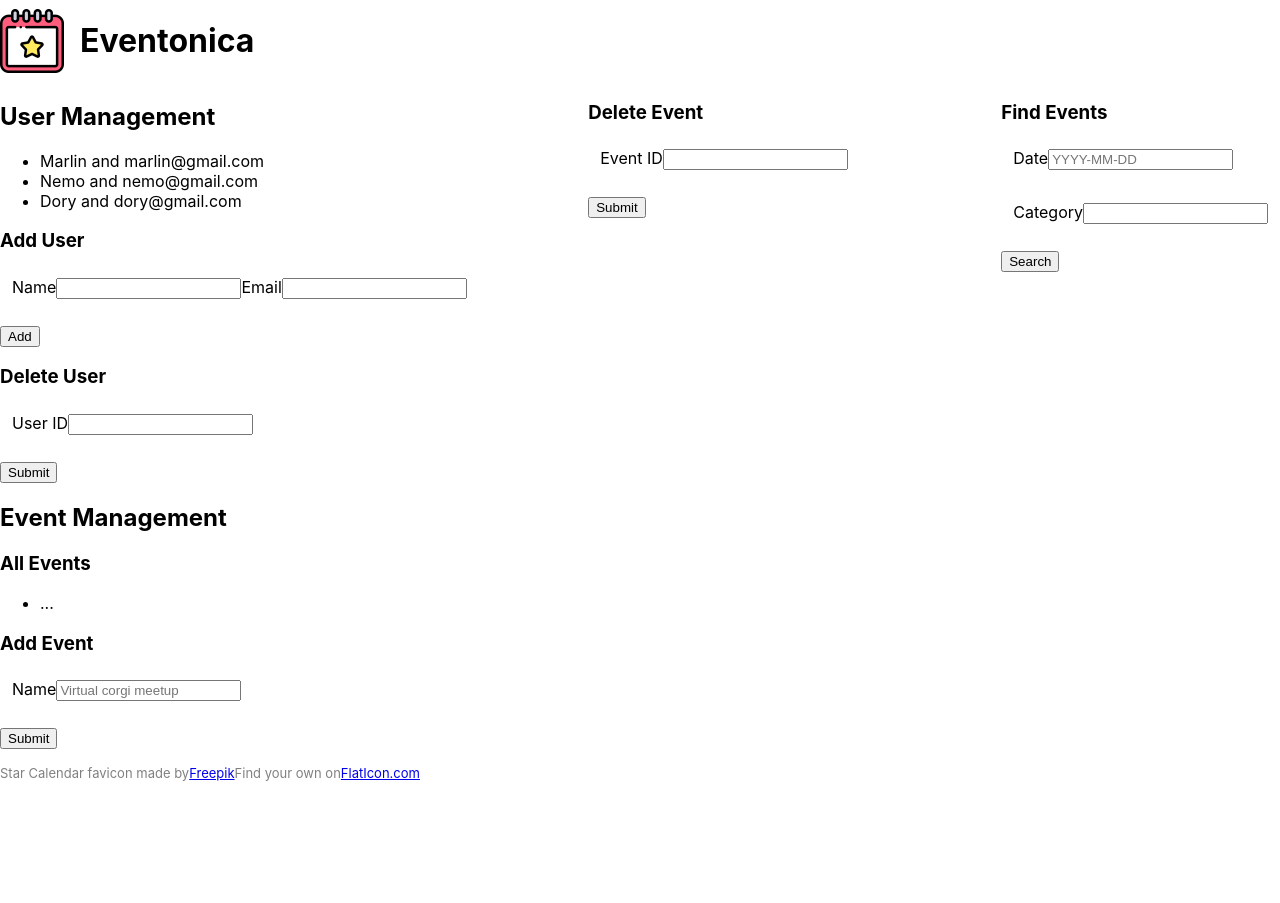
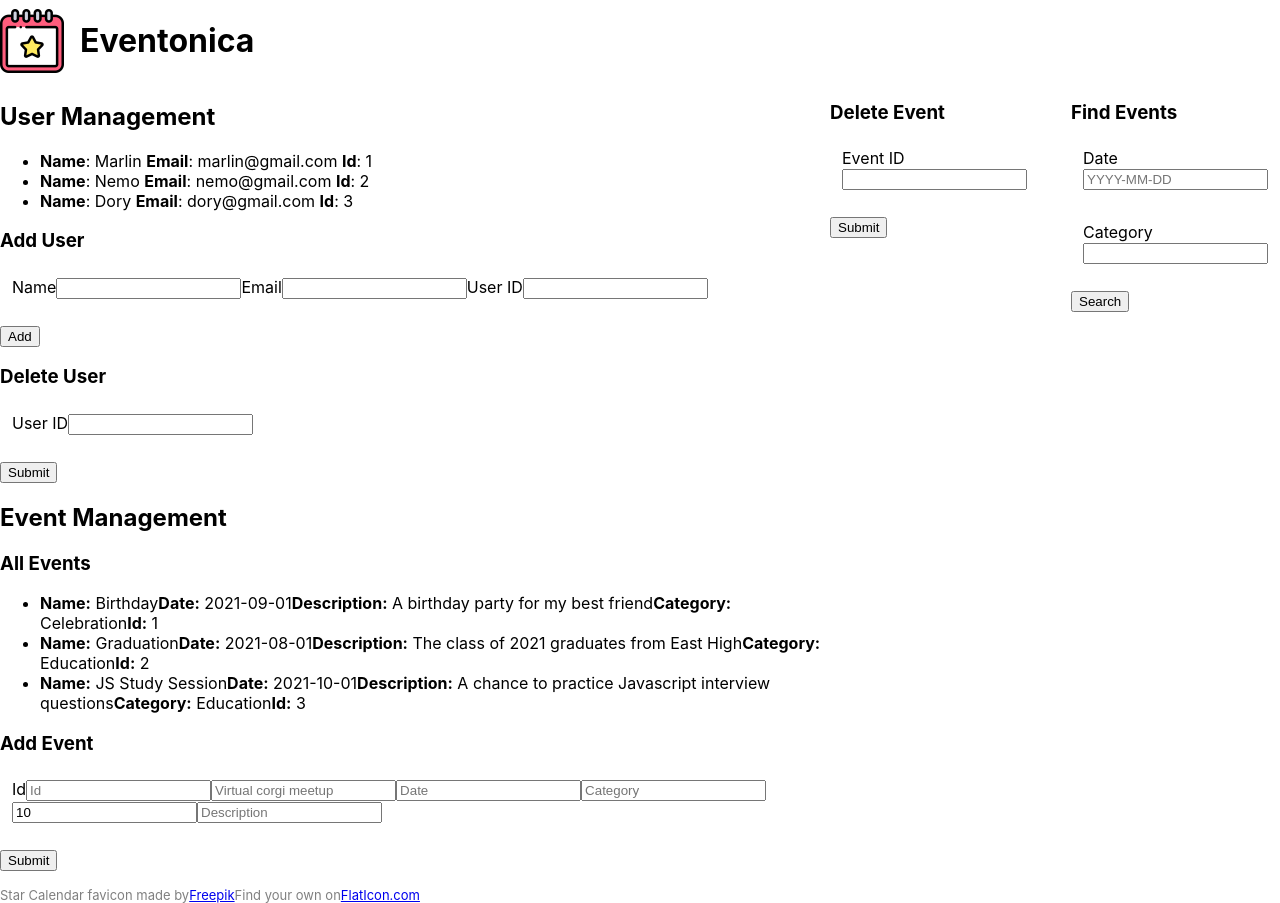
Before and after one commit to priyaraj7/Eventonica--react1, a React (Create React App) app: page / in a window 1280 px wide. Before the commit the page ends 800 px from the top, so only its background shows below. Built offline with nearby package versions, Linux system fonts and the light colour scheme.

Commit message:
add formEvent component

```diff
--- a/src/App.js
+++ b/src/App.js
@@ -1,7 +1,8 @@
-import logo from "./logo.svg";
 import "./App.css";
 import Header from "./components/Header";
 import Users from "./components/Users";
+import Events from "./components/Event";
+
 import Footer from "./components/Footer";
 
 function App() {
@@ -11,32 +12,10 @@ function App() {
       <main>
         <div className="user-and-events">
           <Users />
-          <section className="event-management">
-            <h2>Event Management</h2>
-            <div>
-              <h3>All Events</h3>
-              <ul id="events-list">
-                {/* Display all Events here */}
-                <li>...</li>
-              </ul>
-
-              <h3>Add Event</h3>
-              <form id="add-event" action="#">
-                <fieldset>
-                  <label>Name</label>
-                  <input
-                    type="text"
-                    id="add-event-name"
-                    placeholder="Virtual corgi meetup"
-                  />
-                </fieldset>
-                {/* Add more form fields here */}
-                <input type="submit" />
-              </form>
-            </div>
-          </section>
+          <Events />
         </div>
 
+        {/* <DeleteUser /> */}
         <div>
           <h3>Delete Event</h3>
           <form id="delete-event" action="#">
--- /dev/null
+++ b/src/components/DeleteUser.js
@@ -0,0 +1,24 @@
+import React, { useState } from "react";
+
+const DeleteUser = ({ deleteUser }) => {
+  const [userId, setUserId] = useState("");
+  return (
+    <div>
+      <h3>Delete User</h3>
+      <form id="delete-user" action="#" onSubmit={() => deleteUser(userId)}>
+        <fieldset>
+          <label>User ID</label>
+          <input
+            type="text"
+            id="delete-user-id"
+            value={userId}
+            onChange={(e) => setUserId(e.target.value)}
+          />
+        </fieldset>
+        <input type="submit" />
+      </form>
+    </div>
+  );
+};
+
+export default DeleteUser;
--- /dev/null
+++ b/src/components/Event.js
@@ -0,0 +1,60 @@
+import React, { useState } from "react";
+import EventForm from "./EventForm";
+
+const Events = () => {
+  // mock State
+  const event1 = {
+    id: 1,
+    name: "Birthday",
+    date: "2021-09-01",
+    description: "A birthday party for my best friend",
+    category: "Celebration",
+  };
+
+  const event2 = {
+    id: 2,
+    name: "Graduation",
+    date: "2021-08-01",
+    description: "The class of 2021 graduates from East High",
+    category: "Education",
+  };
+
+  const event3 = {
+    id: 3,
+    name: "JS Study Session",
+    date: "2021-10-01",
+    description: "A chance to practice Javascript interview questions",
+    category: "Education",
+  };
+  const [events, setEvents] = useState([event1, event2, event3]);
+
+  //add event ... this method goes to child -- child to parent update
+  const handleSubmitAddEvent = (newEvent) => {
+    setEvents([...events, newEvent]);
+  };
+
+  return (
+    <section className="event-management">
+      <h2>Event Management</h2>
+      <div>
+        <h3>All Events</h3>
+        <ul id="events-list">
+          {/* Display all Events here */}
+          {events.map((eve, i) => (
+            <li key={i}>
+              <strong>Name:</strong> {eve.name}
+              <strong>Date:</strong> {eve.date}
+              <strong>Description:</strong> {eve.description}
+              <strong>Category:</strong> {eve.category}
+              <strong>Id:</strong> {eve.id}
+            </li>
+          ))}
+        </ul>
+        <EventForm handleSubmitAddEvent={handleSubmitAddEvent} />
+        {/* */}
+      </div>
+    </section>
+  );
+};
+
+export default Events;
--- /dev/null
+++ b/src/components/EventForm.js
@@ -0,0 +1,145 @@
+import React, { useReducer } from "react";
+
+const EventForm = ({ handleSubmitAddEvent }) => {
+  const initialState = {
+    id: "",
+    name: "",
+    // date: null,
+    date: "",
+    description: "",
+    category: "",
+    maxAttendees: 10,
+    image: "",
+  };
+
+  const reducer = (state, action) => {
+    console.log(action, "this is the action");
+    switch (action.type) {
+      case "editName":
+        console.log("Logged if the editName action is being dispatched");
+        return { ...state, name: action.payload };
+
+      case "editDescription":
+        return { ...state, description: action.payload };
+
+      case "editCategory":
+        return { ...state, category: action.payload };
+
+      case "editMaxAttendees":
+        return { ...state, maxAttendees: action.payload };
+
+      case "editImage":
+        return { ...state, image: action.payload };
+
+      case "editDate":
+        return { ...state, date: action.payload };
+
+      case "editId":
+        return { ...state, id: action.payload };
+
+      default:
+        return state;
+    }
+  };
+
+  // const [events, setEvents] = useState([]);
+  const [state, dispatch] = useReducer(reducer, initialState);
+
+  return (
+    <div>
+      <h3>Add Event</h3>
+      <form
+        id="add-event"
+        action="#"
+        onSubmit={(ev) => {
+          ev.preventDefault();
+          handleSubmitAddEvent(state);
+        }}
+      >
+        <fieldset>
+          <label>Id</label>
+          <input
+            type="text"
+            id="add-event-id"
+            value={state.id}
+            onChange={(e) =>
+              dispatch({
+                type: "editId",
+                payload: e.target.value,
+              })
+            }
+            placeholder="Id"
+          />
+
+          <input
+            type="text"
+            id="add-event-name"
+            value={state.name}
+            onChange={(e) =>
+              dispatch({
+                type: "editName",
+                payload: e.target.value,
+              })
+            }
+            placeholder="Virtual corgi meetup"
+          />
+
+          <input
+            type="text"
+            id="add-event-date"
+            value={state.date}
+            onChange={(e) =>
+              dispatch({
+                type: "editDate",
+                payload: e.target.value,
+              })
+            }
+            placeholder="Date"
+          />
+
+          <input
+            type="text"
+            id="add-event-category"
+            value={state.category}
+            onChange={(e) =>
+              dispatch({
+                type: "editCategory",
+                payload: e.target.value,
+              })
+            }
+            placeholder="Category"
+          />
+          <input
+            type="number"
+            id="add-event-maxAttendees"
+            value={state.maxAttendees}
+            onChange={(e) =>
+              dispatch({
+                type: "editMaxAttendees",
+                payload: e.target.value,
+              })
+            }
+            placeholder="maxAttendees"
+          />
+
+          <input
+            type="text"
+            id="add-event-description"
+            value={state.description}
+            onChange={(e) =>
+              dispatch({
+                type: "editDescription",
+                payload: e.target.value,
+              })
+            }
+            placeholder="Description"
+          />
+        </fieldset>
+        {/* Add more form fields here */}
+        <input type="submit" />
+      </form>
+    </div>
+  );
+};
+
+export default EventForm;
--- a/src/components/Users.js
+++ b/src/components/Users.js
@@ -1,4 +1,5 @@
 import React, { useState } from "react";
+import DeleteUser from "./DeleteUser";
 
 const Users = () => {
   //variables
@@ -9,15 +10,23 @@ const Users = () => {
   const [users, setUsers] = useState([marlin, nemo, dory]);
   const [name, setName] = useState("");
   const [email, setEmail] = useState("");
+  const [id, setId] = useState();
 
   // id, name, and email are states that store what values the user types in those fields
   // users is an array of user objects
   // All of these states can be defined in the component
+
+  //Add new user
   const onSubmit = (e) => {
     e.preventDefault();
     //const newUser = { id: id, name: name, email: email };
-    const newUser = { name, email };
+    const newUser = { name, email, id };
     setUsers([...users, newUser]);
+  };
+  //Delete User
+  const deleteUser = (deleteId) => {
+    const newUsers = users.filter((i) => i.id !== deleteId);
+    setUsers(newUsers);
   };
   return (
     <>
@@ -29,7 +38,8 @@ const Users = () => {
           {/* iterating through users */}
           {users.map((u, i) => (
             <li key={i}>
-              {u.name} and {u.email}
+              <strong>Name</strong>: {u.name} <strong>Email</strong>: {u.email}{" "}
+              <strong>Id</strong>: {u.id}
             </li>
           ))}
         </ul>
@@ -50,7 +60,14 @@ const Users = () => {
                 type="email"
                 id="add-user-email"
                 value={email}
-                onChange={(e) => setName(e.target.value)}
+                onChange={(e) => setEmail(e.target.value)}
+              />
+              <label>User ID</label>
+              <input
+                type="text"
+                id="add-user-id"
+                value={id}
+                onChange={(e) => setId(e.target.value)}
               />
             </fieldset>
             {/* Add more form fields here */}
@@ -58,16 +75,7 @@ const Users = () => {
           </form>
         </div>
 
-        <div>
-          <h3>Delete User</h3>
-          <form id="delete-user" action="#">
-            <fieldset>
-              <label>User ID</label>
-              <input type="text" id="delete-user-id" />
-            </fieldset>
-            <input type="submit" />
-          </form>
-        </div>
+        <DeleteUser deleteUser={deleteUser} />
       </section>
     </>
   );
```
